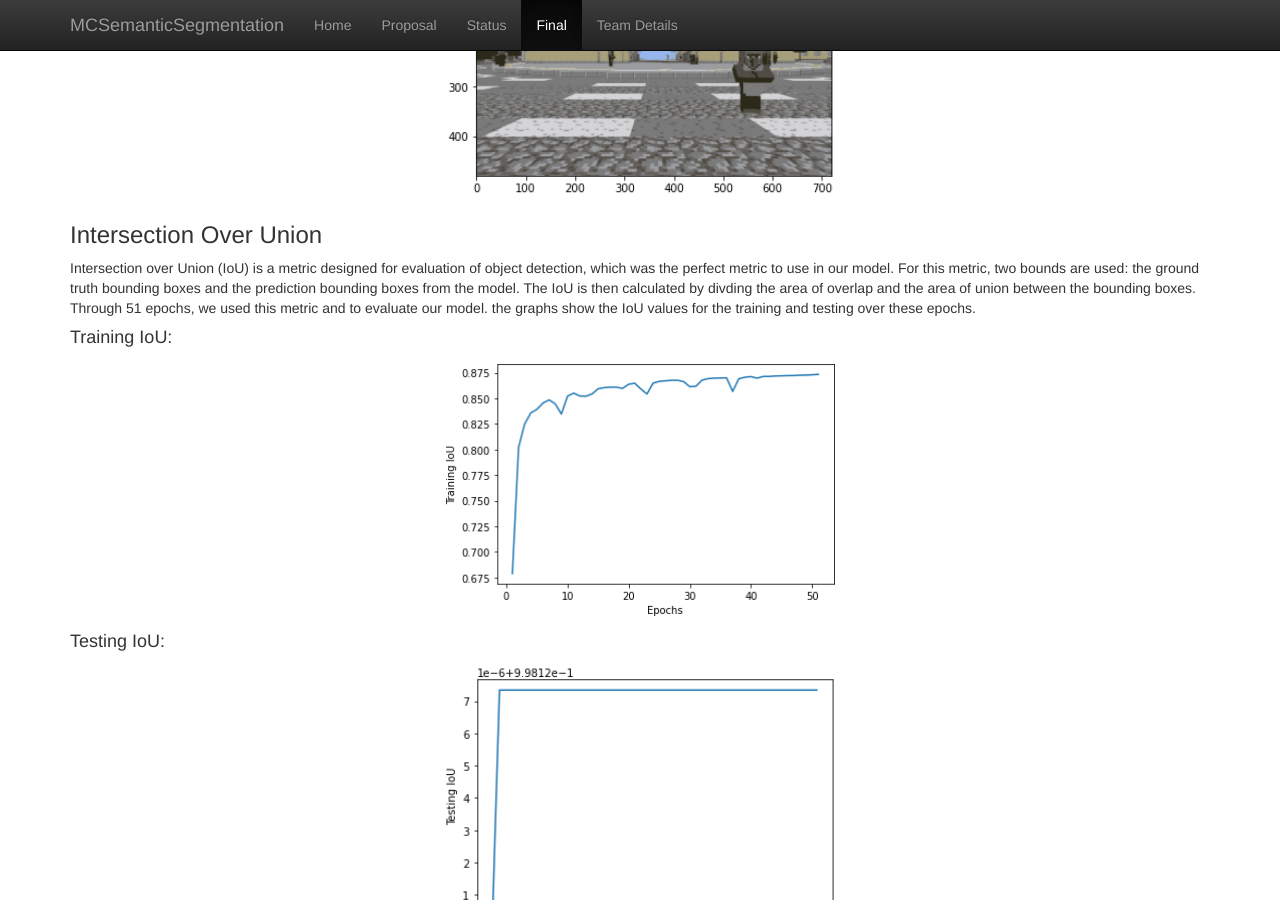
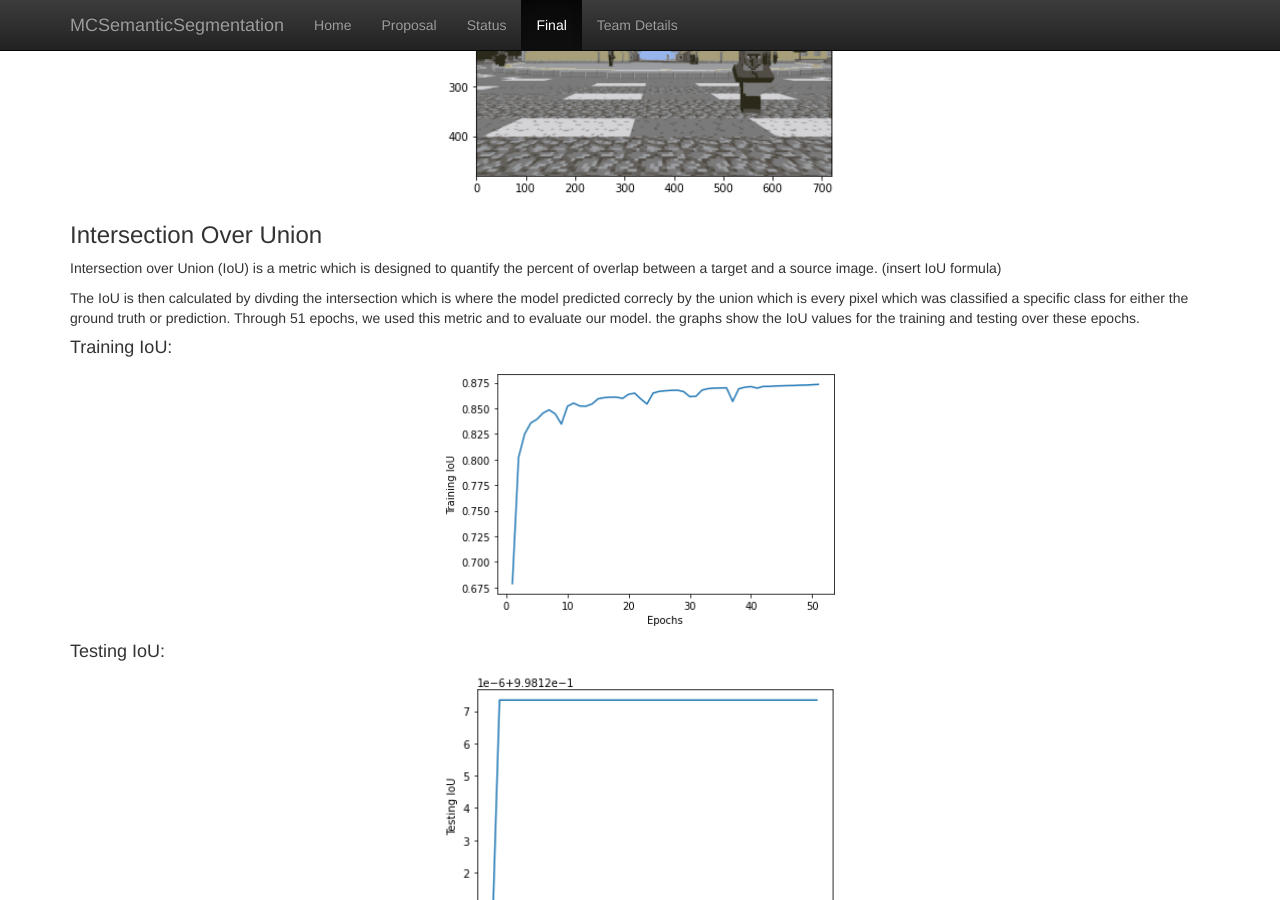
Before and after one commit to KevinJChen/MCSemanticSegmentation, a Jekyll site: the page built from docs/final.md, in a window 1280 px wide and 900 px high, scrolled down 5486 px. Built offline with Jekyll 4.4.1, drawn with Linux system fonts in a browser that asks for light colours.

Commit message:
Update final.md

```diff
--- a/docs/final.md
+++ b/docs/final.md
@@ -160,8 +160,10 @@ We applied k=2 and k=8 to our images to see the difference between these values.
 
 ### Intersection Over Union
 
-Intersection over Union (IoU) is a metric designed for evaluation of object detection, which was the perfect metric to use in our model. For this metric, two bounds are used: the ground truth bounding boxes and the prediction bounding boxes from the model. The IoU is then calculated by divding the area of overlap and the area of union between the bounding boxes. Through 51 epochs, we used this metric and to evaluate our model. the graphs show the IoU values for the training and testing over these epochs.
+Intersection over Union (IoU) is a metric which is designed to quantify the percent of overlap between a target and a source image.
+(insert IoU formula)
 
+The IoU is then calculated by divding the intersection which is where the model predicted correcly by the union which is every pixel which was classified a specific class for either the ground truth or prediction. Through 51 epochs, we used this metric and to evaluate our model. the graphs show the IoU values for the training and testing over these epochs.
 
 #### Training IoU:
 
```
